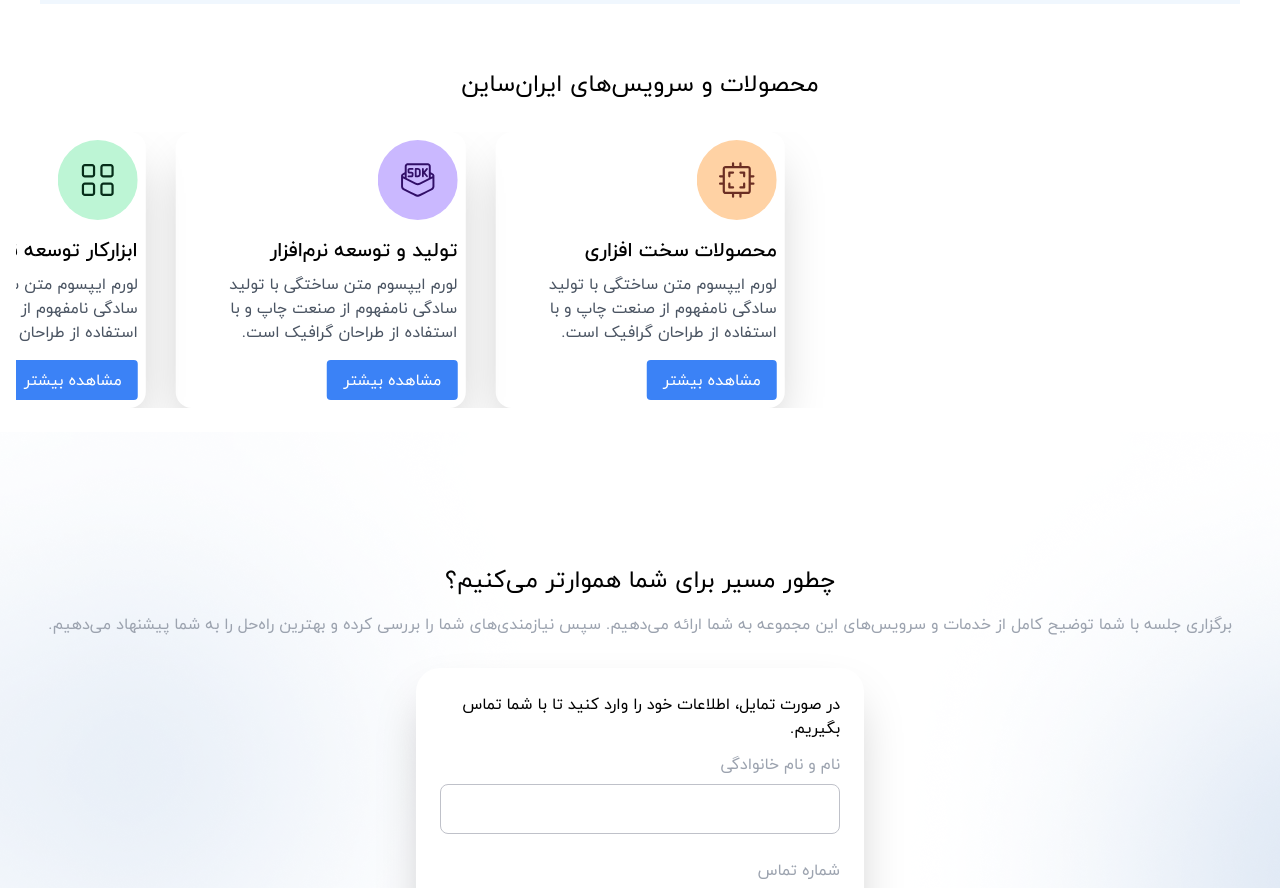
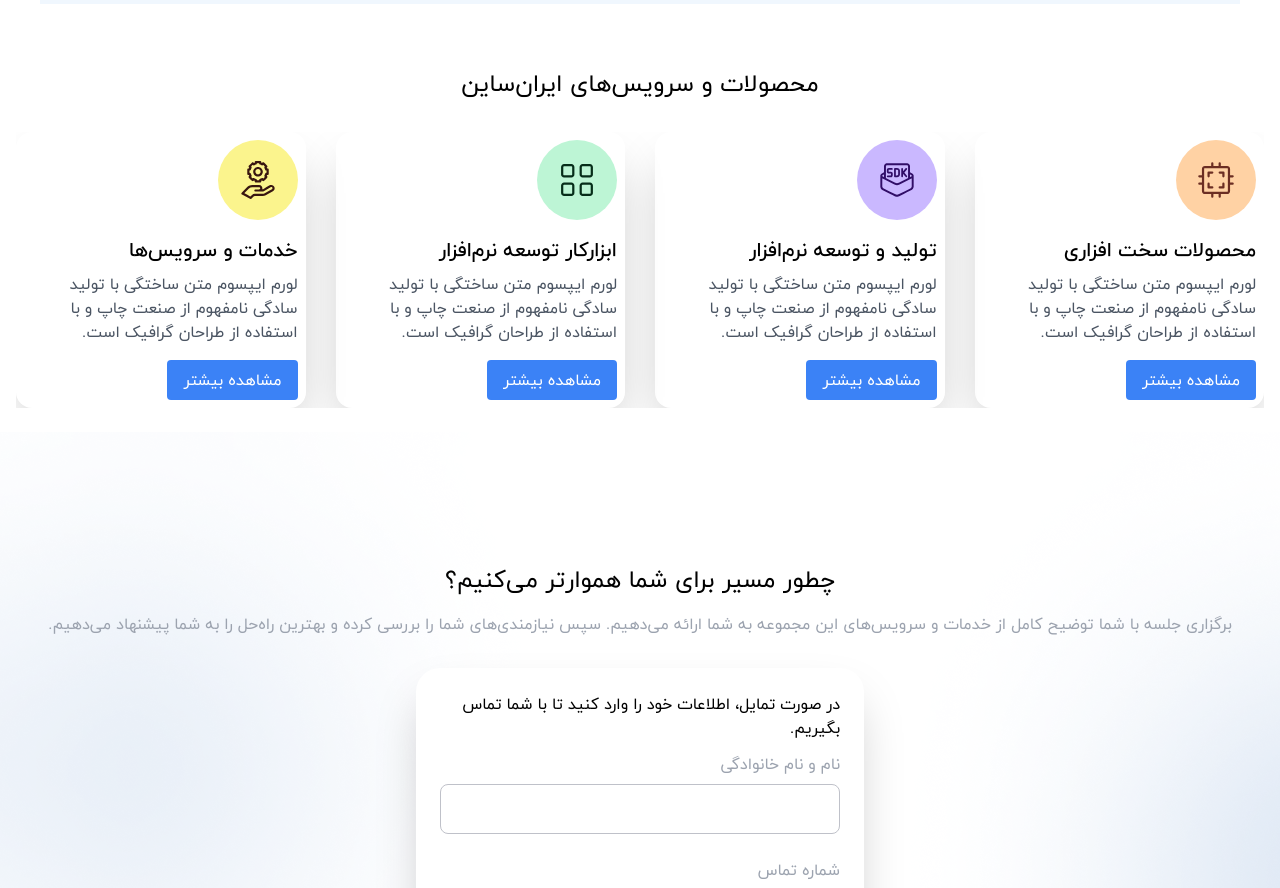
Before and after one commit to mahbobe-mohseni/iraaan-sighn-, a React (Create React App) app: page / in a window 1280 px wide. Shown: the part 1540-2428 px from the top of the page. Built offline with nearby package versions, Linux system fonts and the light colour scheme.

Commit message:
Fix: bug fix of product slider

```diff
--- a/src/components/ProductServicesSlider.jsx
+++ b/src/components/ProductServicesSlider.jsx
@@ -38,7 +38,6 @@
       <h2 className="text-center text-2xl mb-8">محصولات و سرویس‌های ایران‌ساین</h2>
       <Swiper
          slidesPerView={4}
-           centeredSlides={true}
          spaceBetween={20}
          grabCursor={true}
         breakpoints={{
@@ -50,7 +49,7 @@
             slidesPerView:2,
             spaceBetween: 20,
           },
-          1024: {
+          992: {
             slidesPerView:4,
             spaceBetween: 30,
           },
```
